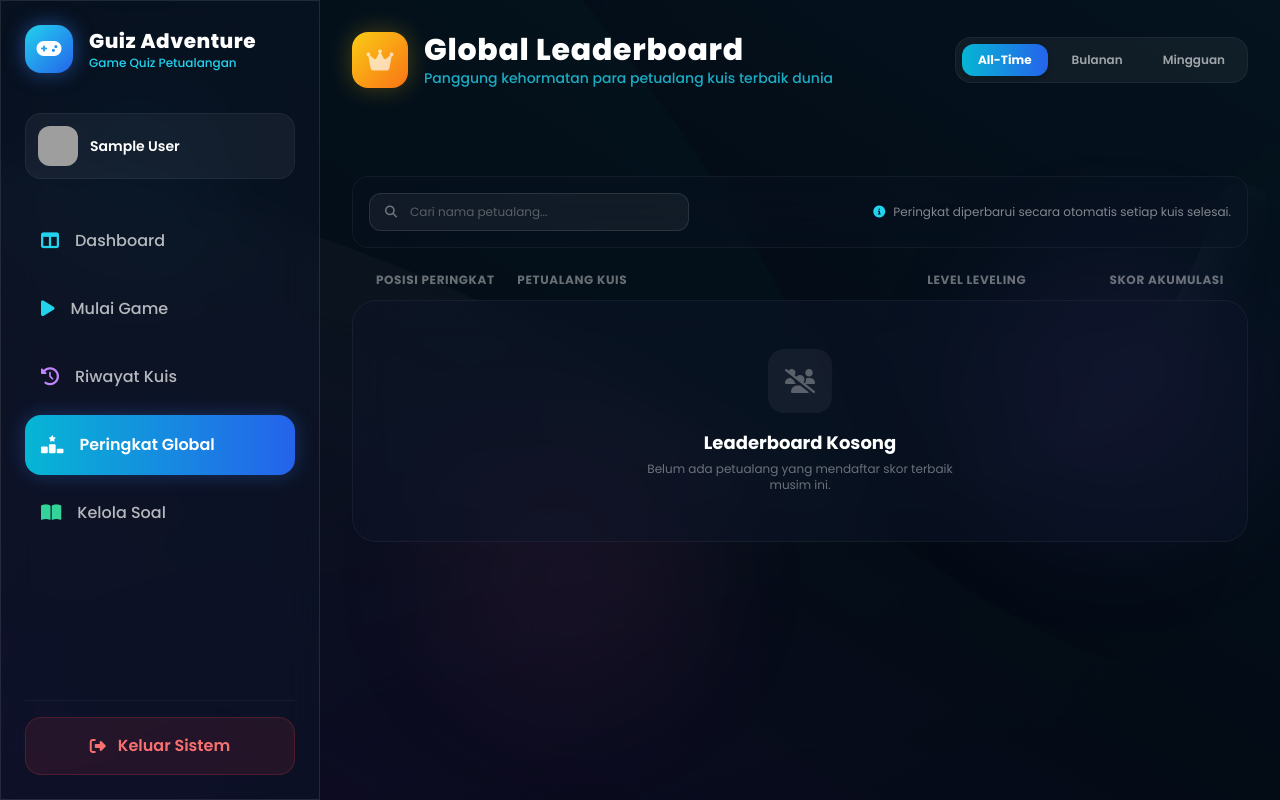
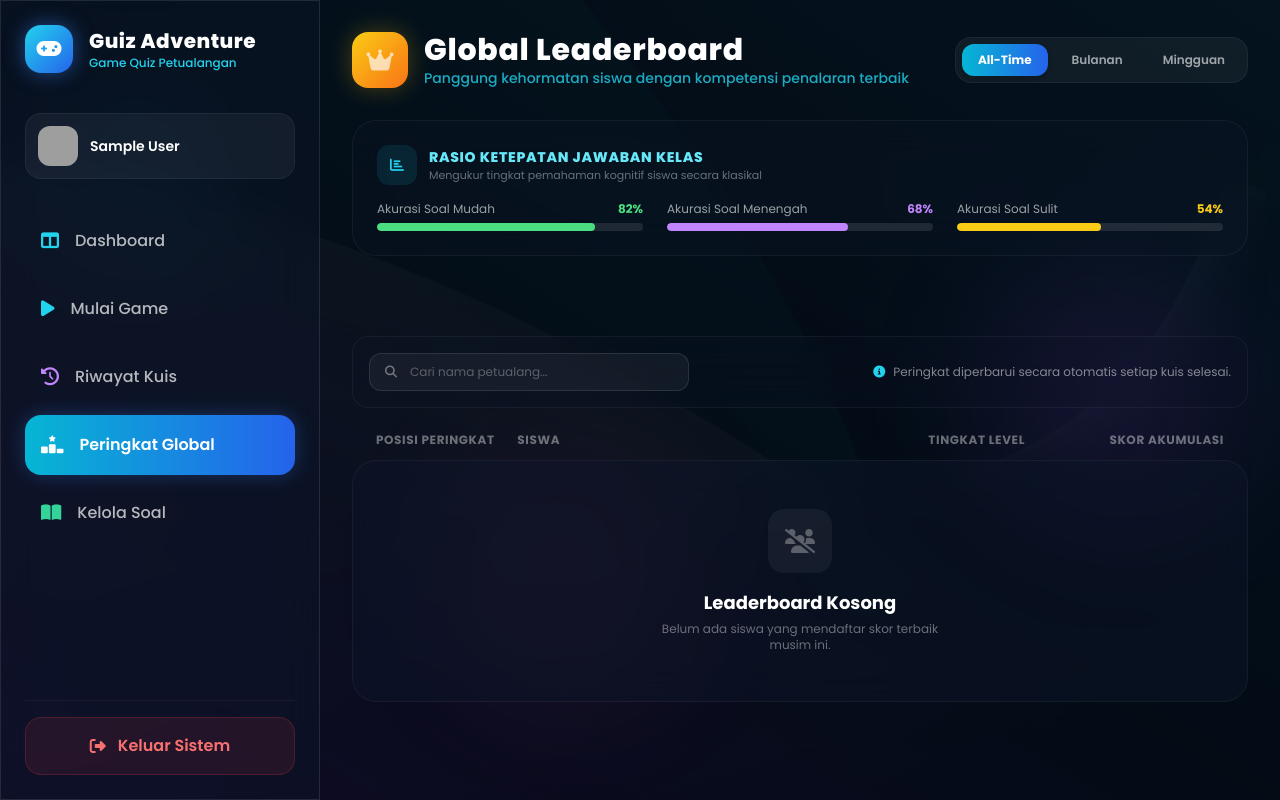
Before and after one commit to syahrulnizammahal123-droid/game_edukasi, a Laravel app: template resources/views/game/leaderboard.blade.php in a window 1280 px wide. Run offline with Laravel 12, Linux system fonts and the light colour scheme; the template is opened without the code that fills it, so the values that code supplies are empty; the visitor is signed in with stand-in values (Sample User, id 1); some libraries are stand-ins or nearby versions; grey boxes are pictures that could not be loaded.

Commit message:
update game

```diff
--- a/resources/views/game/leaderboard.blade.php
+++ b/resources/views/game/leaderboard.blade.php
@@ -5,16 +5,12 @@
     <meta name="viewport" content="width=device-width, initial-scale=1.0">
     <title>Leaderboard - Guiz Adventure</title>
 
-    <!-- Tailwind CSS -->
     <script src="https://cdn.tailwindcss.com"></script>
 
-    <!-- Google Fonts -->
     <link href="https://fonts.googleapis.com/css2?family=Poppins:wght@300;400;500;600;700;800&display=swap" rel="stylesheet">
 
-    <!-- Font Awesome Icons -->
     <link rel="stylesheet" href="https://cdnjs.cloudflare.com/ajax/libs/font-awesome/6.5.1/css/all.min.css"/>
 
-    <!-- SweetAlert2 -->
     <script src="https://cdn.jsdelivr.net/npm/sweetalert2@11"></script>
 
     <style>
@@ -50,22 +46,16 @@
 
 <body class="relative min-h-screen bg-cover bg-center bg-fixed bg-no-repeat overflow-x-hidden text-white" style="background-image:url('{{ asset('images/bg-login.jpg') }}')">
 
-    <!-- Ambient Tech Overlay Background -->
     <div class="fixed inset-0 bg-[#030712]/90 -z-20"></div>
     <div class="fixed inset-0 bg-gradient-to-tr from-purple-950/20 via-transparent to-cyan-950/20 -z-10"></div>
 
-    <!-- Floating Glow Particles -->
     <div class="absolute top-20 left-10 w-48 h-48 rounded-full bg-cyan-500/10 blur-3xl animate-pulse pointer-events-none"></div>
     <div class="absolute top-1/3 right-10 w-64 h-64 rounded-full bg-purple-500/10 blur-3xl pointer-events-none"></div>
     <div class="absolute bottom-20 left-1/3 w-72 h-72 rounded-full bg-pink-500/10 blur-3xl animate-pulse pointer-events-none"></div>
 
-    <!-- SYSTEM MAIN CONTAINER -->
     <div class="relative z-10 flex min-h-screen">
 
-        <!-- SIDEBAR NAVIGATION (Desktop Only) -->
         <aside class="hidden lg:flex flex-col w-80 p-6 glass border-r border-white/10 shrink-0">
-
-            <!-- Logo Brand -->
             <div class="flex items-center gap-4 mb-10">
                 <div class="w-12 h-12 rounded-2xl bg-gradient-to-br from-cyan-400 to-blue-600 flex items-center justify-center shadow-[0_0_20px_rgba(59,130,246,0.5)]">
                     <i class="fa-solid fa-gamepad text-white text-xl"></i>
@@ -76,7 +66,6 @@
                 </div>
             </div>
 
-            <!-- Mini Profile Indicator -->
             <div class="flex items-center gap-3 p-3 rounded-2xl bg-white/5 border border-white/5 mb-8">
                 <div class="w-10 h-10 rounded-xl overflow-hidden bg-slate-800">
                     <img src="https://api.dicebear.com/7.x/adventurer/svg?seed={{ Auth::user()->name }}" alt="Avatar" class="w-full h-full object-cover">
@@ -87,7 +76,6 @@
                 </div>
             </div>
 
-            <!-- Menu Links -->
             <nav class="space-y-2 flex-1">
                 <a href="/dashboard" class="flex items-center gap-4 text-white/70 hover:text-white p-4 rounded-2xl hover:bg-white/5 transition font-medium">
                     <i class="fa-solid fa-columns text-lg text-cyan-400"></i>
@@ -111,7 +99,6 @@
                 </a>
             </nav>
 
-            <!-- Logout System -->
             <div class="pt-4 border-t border-white/5">
                 <a href="/logout" class="flex items-center justify-center gap-3 bg-red-500/10 hover:bg-red-500/20 text-red-400 p-4 rounded-2xl font-semibold transition border border-red-500/20">
                     <i class="fa-solid fa-right-from-bracket"></i>
@@ -120,10 +107,8 @@
             </div>
         </aside>
 
-        <!-- MAIN LEADERBOARD PLATFORM CONTAINER -->
         <main class="flex-1 p-4 lg:p-8 max-w-7xl mx-auto w-full overflow-y-auto pb-24">
 
-            <!-- MOBILE NAVIGATION BAR -->
             <div class="lg:hidden flex items-center justify-between mb-6 p-4 glass rounded-2xl border border-white/5">
                 <div>
                     <h1 class="text-xl font-extrabold">Guiz Adventure</h1>
@@ -139,19 +124,17 @@
                 </div>
             </div>
 
-            <!-- HEADER TITLE SYSTEM -->
-            <div class="flex flex-col md:flex-row md:items-center justify-between gap-4 mb-10">
+            <div class="flex flex-col md:flex-row md:items-center justify-between gap-4 mb-8">
                 <div class="flex items-center gap-4">
                     <div class="w-14 h-14 rounded-2xl bg-gradient-to-br from-yellow-400 to-orange-500 flex items-center justify-center text-white shadow-[0_0_25px_rgba(234,179,8,0.3)]">
                         <i class="fa-solid fa-crown text-2xl animate-pulse"></i>
                     </div>
                     <div>
                         <h1 class="text-3xl font-black tracking-wide">Global Leaderboard</h1>
-                        <p class="text-sm text-cyan-400/80 font-medium">Panggung kehormatan para petualang kuis terbaik dunia</p>
+                        <p class="text-sm text-cyan-400/80 font-medium">Panggung kehormatan siswa dengan kompetensi penalaran terbaik</p>
                     </div>
                 </div>
 
-                <!-- MODERN FILTER BUTTONS -->
                 <div class="flex items-center gap-2 bg-white/5 p-1.5 rounded-2xl border border-white/5 self-start md:self-auto">
                     <button class="px-4 py-2 rounded-xl text-xs font-bold bg-gradient-to-r from-cyan-500 to-blue-600 text-white shadow-md">All-Time</button>
                     <button class="px-4 py-2 rounded-xl text-xs font-semibold text-white/60 hover:text-white hover:bg-white/5 transition">Bulanan</button>
@@ -159,10 +142,33 @@
                 </div>
             </div>
 
-            <!-- VISUAL TOP 3 PODIUM SYSTEM -->
+            <div class="glass rounded-3xl p-6 mb-8 border border-white/5 bg-slate-900/30">
+                <div class="flex items-center gap-3 mb-4">
+                    <div class="w-10 h-10 rounded-xl bg-cyan-400/10 flex items-center justify-center text-cyan-400">
+                        <i class="fa-solid fa-chart-bar text-sm"></i>
+                    </div>
+                    <div>
+                        <h3 class="text-sm font-black uppercase tracking-wider text-cyan-300">Rasio Ketepatan Jawaban Kelas</h3>
+                        <p class="text-[11px] text-white/40">Mengukur tingkat pemahaman kognitif siswa secara klasikal</p>
+                    </div>
+                </div>
+                <div class="grid grid-cols-1 md:grid-cols-3 gap-6">
+                    <div class="space-y-1.5">
+                        <div class="flex justify-between text-xs"><span class="text-white/60">Akurasi Soal Mudah</span><span class="text-green-400 font-bold">82%</span></div>
+                        <div class="w-full h-2 bg-white/10 rounded-full overflow-hidden"><div class="h-full bg-green-400 rounded-full" style="width: 82%"></div></div>
+                    </div>
+                    <div class="space-y-1.5">
+                        <div class="flex justify-between text-xs"><span class="text-white/60">Akurasi Soal Menengah</span><span class="text-purple-400 font-bold">68%</span></div>
+                        <div class="w-full h-2 bg-white/10 rounded-full overflow-hidden"><div class="h-full bg-purple-400 rounded-full" style="width: 68%"></div></div>
+                    </div>
+                    <div class="space-y-1.5">
+                        <div class="flex justify-between text-xs"><span class="text-white/60">Akurasi Soal Sulit</span><span class="text-yellow-400 font-bold">54%</span></div>
+                        <div class="w-full h-2 bg-white/10 rounded-full overflow-hidden"><div class="h-full bg-yellow-400 rounded-full" style="width: 54%"></div></div>
+                    </div>
+                </div>
+            </div>
+
             <div class="grid grid-cols-1 md:grid-cols-3 gap-6 items-end mb-12 max-w-4xl mx-auto">
-
-                <!-- Peringkat 2 (Kiri) -->
                 @if(isset($topPlayers[1]))
                 <div class="glass rounded-[30px] p-6 text-center border relative overflow-hidden order-2 md:order-1 podium-glow-2 min-h-[250px] flex flex-col justify-center">
                     <div class="absolute top-4 left-4 w-8 h-8 bg-slate-400 text-slate-950 font-black rounded-full flex items-center justify-center text-sm shadow">2</div>
@@ -177,7 +183,6 @@
                 </div>
                 @endif
 
-                <!-- Peringkat 1 (Tengah - Lebih Tinggi) -->
                 @if(isset($topPlayers[0]))
                 <div class="glass rounded-[32px] p-8 text-center border-2 relative overflow-hidden order-1 md:order-2 podium-glow-1 min-h-[290px] flex flex-col justify-center bg-gradient-to-b from-amber-500/10 to-transparent transform md:-translate-y-4">
                     <div class="absolute top-0 inset-x-0 flex justify-center"><div class="w-24 h-1 bg-gradient-to-r from-transparent via-yellow-400 to-transparent"></div></div>
@@ -193,7 +198,6 @@
                 </div>
                 @endif
 
-                <!-- Peringkat 3 (Kanan) -->
                 @if(isset($topPlayers[2]))
                 <div class="glass rounded-[30px] p-6 text-center border relative overflow-hidden order-3 podium-glow-3 min-h-[230px] flex flex-col justify-center">
                     <div class="absolute top-4 left-4 w-8 h-8 bg-amber-700 text-white font-black rounded-full flex items-center justify-center text-sm shadow">3</div>
@@ -207,10 +211,8 @@
                     </div>
                 </div>
                 @endif
-
             </div>
 
-            <!-- SEARCH & SEARCH INDICATOR BAR -->
             <div class="glass rounded-2xl p-4 mb-6 flex flex-col sm:flex-row items-center justify-between gap-4 border border-white/5 bg-slate-900/20">
                 <div class="relative w-full sm:max-w-xs">
                     <i class="fa-solid fa-magnifying-glass absolute left-4 top-1/2 -translate-y-1/2 text-white/40 text-xs"></i>
@@ -221,33 +223,24 @@
                 </div>
             </div>
 
-            <!-- MODERN SEPARATED TABLE ROWS SYSTEM (Rank 4+) -->
             <div class="space-y-3">
-
-                <!-- Table Header Metadata -->
                 <div class="hidden md:grid grid-cols-12 px-6 text-xs text-white/40 font-bold uppercase tracking-wider">
                     <div class="col-span-2">Posisi Peringkat</div>
-                    <div class="col-span-5">Petualang Kuis</div>
-                    <div class="col-span-3 text-center">Level Leveling</div>
+                    <div class="col-span-5">Siswa</div>
+                    <div class="col-span-3 text-center">Tingkat Level</div>
                     <div class="col-span-2 text-right">Skor Akumulasi</div>
                 </div>
 
-                <!-- Dynamic Player List Loop -->
                 @if(isset($topPlayers) && count($topPlayers) > 0)
                     @foreach($topPlayers as $index => $player)
-                        <!-- Tampilkan baris untuk semua pemain, atau modifikasi dari indeks ke-3 untuk melewatkan podium atas -->
                         <div class="glass rounded-2xl p-4 md:p-5 grid grid-cols-3 md:grid-cols-12 items-center border border-white/5 row-hover">
-
-                            <!-- Rank Position Status -->
                             <div class="col-span-1 md:col-span-2 flex items-center gap-3">
                                 <span class="text-sm font-black text-white/80 w-8">#{{ $index + 1 }}</span>
-                                <!-- Badge indicator up trend -->
                                 <span class="text-[10px] text-emerald-400 flex items-center gap-1 bg-emerald-400/10 px-1.5 py-0.5 rounded-md font-bold hidden md:inline-flex">
-                                    <i class="fa-solid fa-caret-up"></i> Naik
+                                    <i class="fa-solid fa-caret-up"></i> Aktif
                                 </span>
                             </div>
 
-                            <!-- Avatar & Username Profile Info -->
                             <div class="col-span-1 md:col-span-5 flex items-center gap-4 justify-center md:justify-start">
                                 <div class="w-10 h-10 rounded-xl bg-white/5 border border-white/10 p-0.5 shrink-0">
                                     <img src="https://api.dicebear.com/7.x/adventurer/svg?seed={{ $player->user->name ?? 'User' }}" alt="Avatar" class="w-full h-full object-cover rounded-lg">
@@ -258,40 +251,33 @@
                                 </div>
                             </div>
 
-                            <!-- Level Cap System -->
                             <div class="hidden md:block col-span-3 text-center">
                                 <span class="px-3 py-1 rounded-full bg-cyan-500/10 text-cyan-300 text-xs font-bold border border-cyan-500/20">
                                     Lv {{ floor(($player->high_score * 10) / 100) + 1 }}
                                 </span>
                             </div>
 
-                            <!-- Score Status Points -->
                             <div class="col-span-1 md:col-span-2 text-right">
                                 <span class="text-base font-black text-cyan-400 tracking-wide">{{ $player->high_score }}</span>
                                 <span class="text-[10px] text-white/40 block md:inline font-medium"> Pts</span>
                             </div>
-
                         </div>
                     @endforeach
                 @else
-                    <!-- Empty State Handling -->
                     <div class="glass rounded-3xl p-12 text-center border border-white/5">
                         <div class="w-16 h-16 rounded-2xl bg-white/5 flex items-center justify-center text-white/30 mx-auto mb-4">
                             <i class="fa-solid fa-users-slash text-2xl"></i>
                         </div>
                         <h4 class="font-bold text-lg">Leaderboard Kosong</h4>
-                        <p class="text-xs text-white/40 max-w-xs mx-auto mt-1">Belum ada petualang yang mendaftar skor terbaik musim ini.</p>
+                        <p class="text-xs text-white/40 max-w-xs mx-auto mt-1">Belum ada siswa yang mendaftar skor terbaik musim ini.</p>
                     </div>
                 @endif
-
             </div>
 
         </main>
     </div>
 
-    <!-- BLADE UTILITIES COMPONENT INCLUDES -->
     @include('components.loading')
     @include('components.sound')
-
 </body>
 </html>
```
